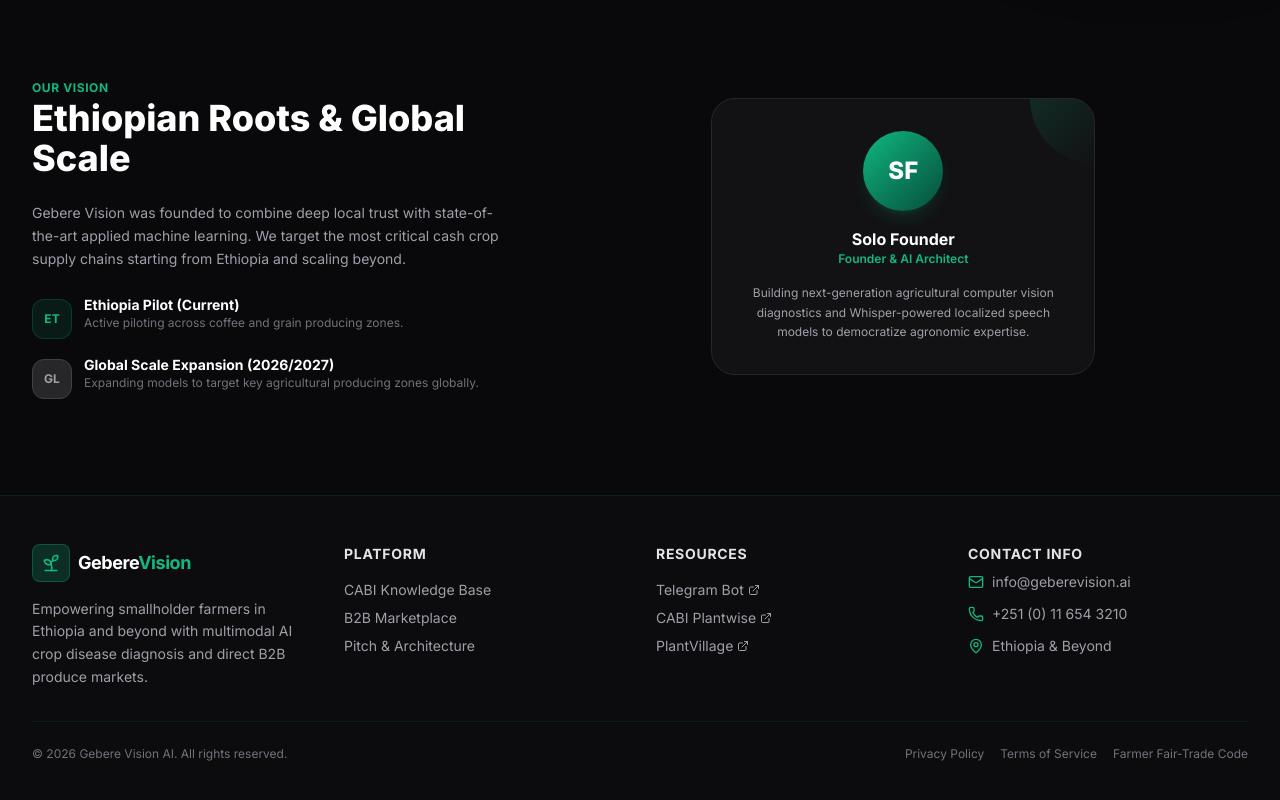
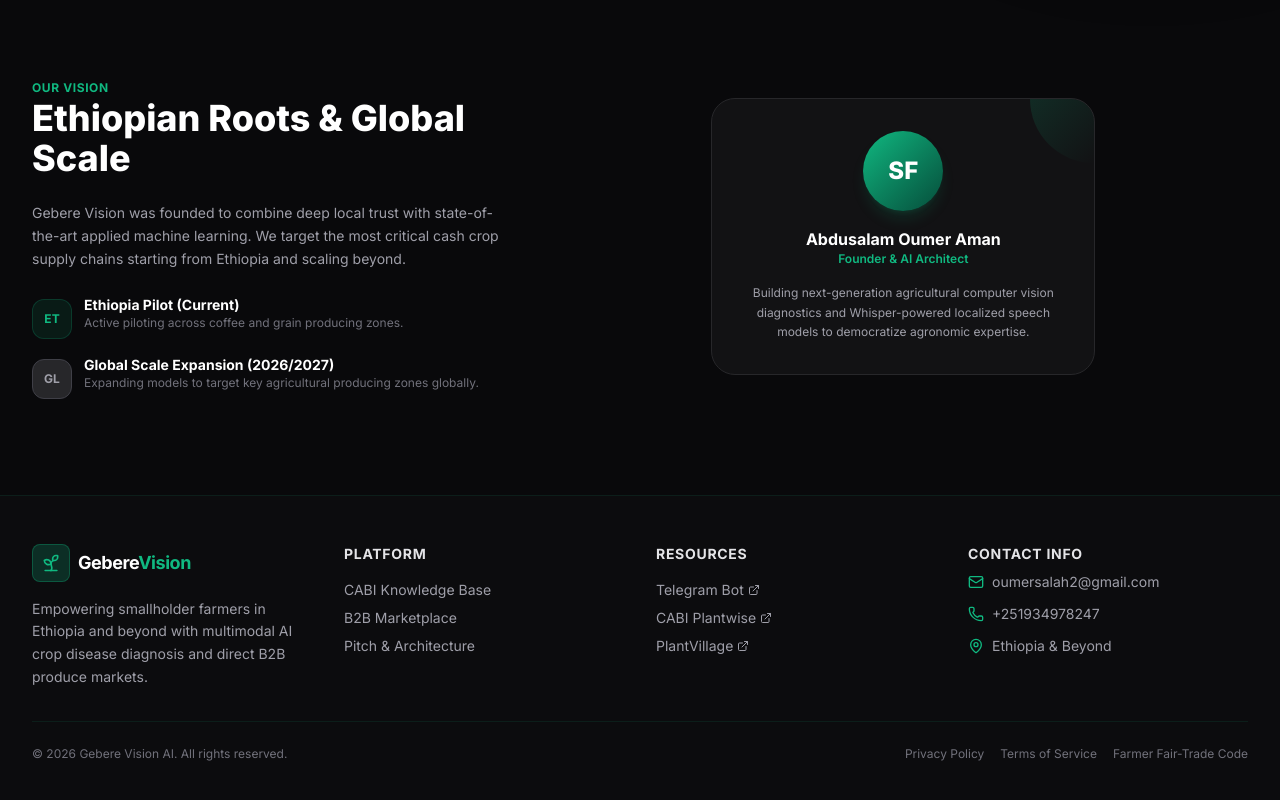
Before and after one commit to oumersalah2-cmd/Oomisha360, a Next.js app: page / in a window 1280 px wide. Shown: the part 2798-3598 px from the top of the page. Built offline with nearby package versions, Linux system fonts and the light colour scheme.

Commit message:
docs: update founder contact info and name to Abdusalam Oumer Aman

```diff
--- a/src/app/page.tsx
+++ b/src/app/page.tsx
@@ -190,7 +190,7 @@ export default function Home() {
                 SF
               </div>
               <div>
-                <h4 className="text-base font-bold text-white">Solo Founder</h4>
+                <h4 className="text-base font-bold text-white">Abdusalam Oumer Aman</h4>
                 <p className="text-xs text-emerald-green font-semibold">Founder & AI Architect</p>
               </div>
               <p className="text-xs text-zinc-400 leading-relaxed">
--- a/src/app/pitch/page.tsx
+++ b/src/app/pitch/page.tsx
@@ -353,7 +353,7 @@ export default function PitchDeck() {
                   SF
                 </div>
                 <div>
-                  <h4 className="text-sm font-bold text-white">Solo Founder</h4>
+                  <h4 className="text-sm font-bold text-white">Abdusalam Oumer Aman</h4>
                   <p className="text-xs text-emerald-green font-semibold">Founder & AI Systems Architect</p>
                   <p className="text-[10px] text-zinc-400 mt-1">Farming roots combined with machine learning specialization. Focused on Whisper voice model local translation and RAG search safety.</p>
                 </div>
--- a/src/components/Footer.tsx
+++ b/src/components/Footer.tsx
@@ -90,11 +90,11 @@ export default function Footer() {
             <h3 className="text-zinc-200 font-bold text-sm uppercase tracking-wider mb-2">Contact Info</h3>
             <div className="flex items-center space-x-2 text-sm text-zinc-400">
               <Mail className="h-4 w-4 text-emerald-green" />
-              <span>info@geberevision.ai</span>
+              <span>oumersalah2@gmail.com</span>
             </div>
             <div className="flex items-center space-x-2 text-sm text-zinc-400">
               <Phone className="h-4 w-4 text-emerald-green" />
-              <span>+251 (0) 11 654 3210</span>
+              <span>+251934978247</span>
             </div>
             <div className="flex items-center space-x-2 text-sm text-zinc-400">
               <MapPin className="h-4 w-4 text-emerald-green" />
```
